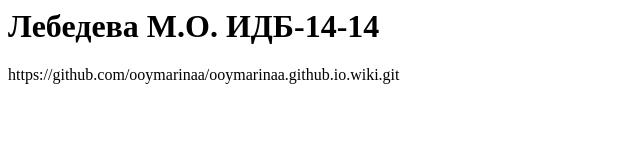
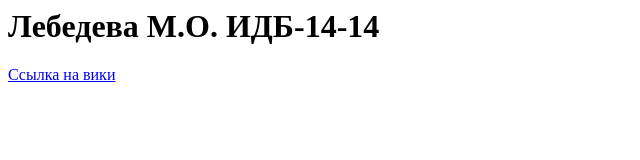
Before and after one commit to ooymarinaa/ooymarinaa.github.io, a plain HTML site: page index.html in a window 1280 px wide. Shown: the whole page, without its empty margins (0-640 px from the left). Drawn offline with Linux system fonts and the light colour scheme.

Commit message:
Update index.html

```diff
--- a/index.html
+++ b/index.html
@@ -6,7 +6,7 @@
  <body>
   <h1> Лебедева М.О. ИДБ-14-14 </h1>
 
-  <p> https://github.com/ooymarinaa/ooymarinaa.github.io.wiki.git </p>
+  <p><a href="https://github.com/ooymarinaa/ooymarinaa.github.io/wiki/UML.%D0%94%D0%B8%D0%B0%D0%B3%D1%80%D0%B0%D0%BC%D0%BC%D0%B0-%D0%B4%D0%B5%D1%8F%D1%82%D0%B5%D0%BB%D1%8C%D0%BD%D0%BE%D1%81%D1%82%D0%B8">Ссылка на вики</a></p>
 
  </body>
 </html>
```
